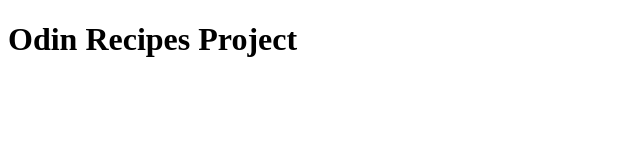
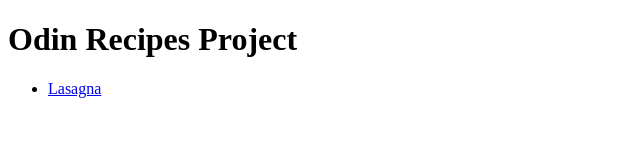
Before and after one commit to DahDahDahRen/odin-recipes, a plain HTML site: page index.html in a window 1280 px wide. Shown: the full height of the page, 0-640 px from the left. Drawn offline with Linux system fonts and the light colour scheme.

Commit message:
Implementing changes in index.html
I made minor changes in the HTML structure of the index.html

```diff
--- a/index.html
+++ b/index.html
@@ -7,5 +7,9 @@
   </head>
   <body>
     <h1>Odin Recipes Project</h1>
+
+    <ul>
+      <li><a href="./recipes/lasagna.html">Lasagna</a></li>
+    </ul>
   </body>
 </html>
```
Also changed, not shown: images/lasagna-picture.webp (added).
